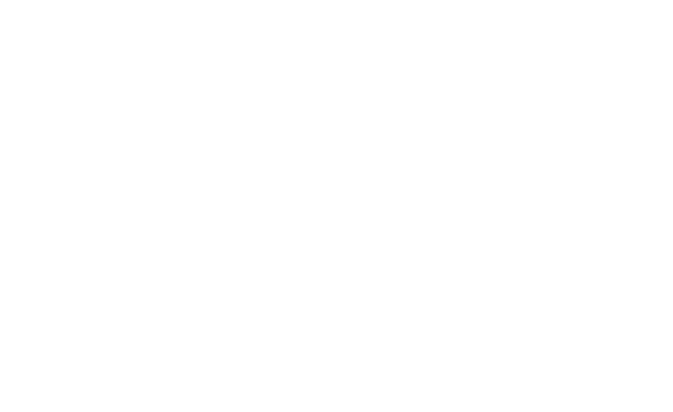
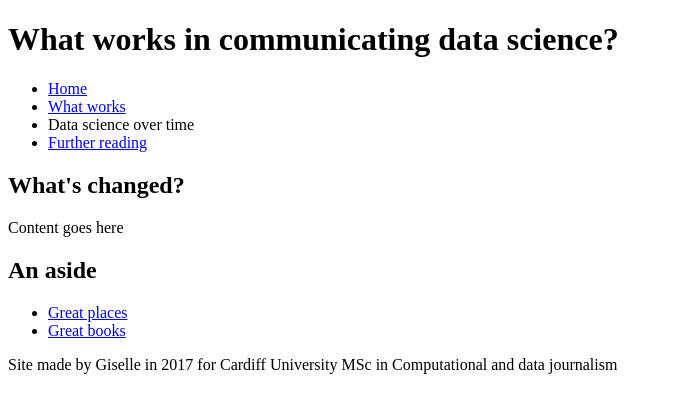
Before and after one commit to gisellecory/cardiff, a plain HTML site: page datatime.html in a window 1280 px wide. Shown: the whole page, without its empty margins (0-673 px from the left). Drawn offline with Linux system fonts and the light colour scheme.

Commit message:
Add files via upload

```diff
--- a/datatime.html
+++ b/datatime.html
@@ -1,4 +1,54 @@
 <!DOCTYPE html>
 
 <html lang="en">
+
+<head>
+	<meta charset="utf-8">
+	<meta name="author" content="Giselle Cory">
+	<meta name="description" content="Communicating data science"> <!-- this is good for SEO -->
+	<title>Communicating data science</title>
+	<link rel="stylesheet" href="style.css">
+</head>
+
+<body>
+
+  <header>
+  	<h1>What works in communicating data science?</h1>
+  </header>
+
+  <!-- First thing to show is navigation -->
+  <nav>
+  <ul>
+  <li><a href="index.html">Home</a></li>
+  <li><a href="whatworks.html">What works</a></li>
+  <li>Data science over time</li>
+  <li><a href="resources.html">Further reading</a></li>
+  </ul>
+  </nav>
+
+  <main>
+
+<section>
+  <h2>What's changed?</h2>
+  <p>Content goes here</p>
+</section>
+
+</main>
+
+<aside>
+	<h2>An aside</h2>
+	<ul>
+		<li><a href="places.html">Great places</a></li>
+		<li><a href="books.html">Great books</a></li>
+	</ul>
+</aside>
+
+</main>
+
+<footer>
+	<p>Site made by Giselle in 2017 for Cardiff University MSc in Computational and data journalism</p>
+</footer>
+
+</body>
+
 </html>
--- a/style.css
+++ b/style.css
@@ -1,3 +1,5 @@
+/*
+
 html {
   background-color: black;
   font-size: 18px;
@@ -52,7 +54,10 @@ img {
 }
 
 /* resize images */
+/*
 .container img {
     width: 100%;
     height: auto;
 }
+
+*/
```
Also changed, not shown: bits.html (added, +21 -0 lines), index.html (+4 -18 lines), resources.html (+50 -0 lines), whatworks.html (+50 -0 lines).
